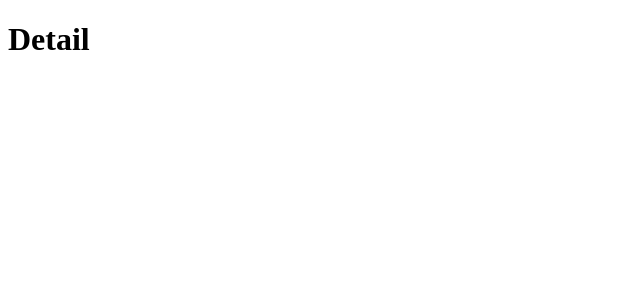
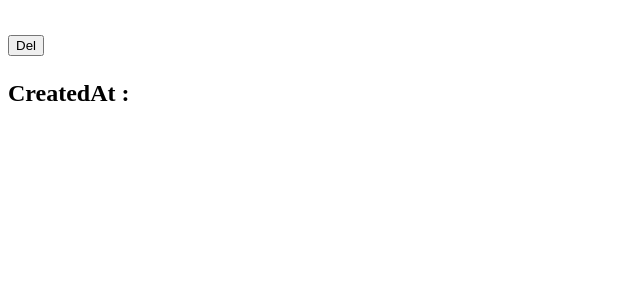
Before and after one commit to SonMinSeock/nomad-redux, a React (Create React App) app in the folder vanilla-redux/: page /1 in a window 1280 px wide. Shown: the top 300 px of the page, without its empty margins (0-640 px from the left). Built offline with nearby package versions, Linux system fonts and the light colour scheme.

Commit message:
Detail 컴포넌트 만들어보기

```diff
--- a/vanilla-redux/src/components/ToDo.js
+++ b/vanilla-redux/src/components/ToDo.js
@@ -1,10 +1,11 @@
 import { connect } from "react-redux";
 import { actionCreators } from "../store";
+import { Link } from "react-router-dom";
 
-function ToDo({ text, onDeleteBtnClick }) {
+function ToDo({ text, onDeleteBtnClick, id }) {
   return (
     <li>
-      {text}
+      <Link to={`/${id}`}>{text}</Link>
       <button onClick={onDeleteBtnClick}>Del</button>
     </li>
   );
--- a/vanilla-redux/src/routes/Detail.js
+++ b/vanilla-redux/src/routes/Detail.js
@@ -1,7 +1,38 @@
 import React from "react";
+import { connect } from "react-redux";
+import { useNavigate, useParams } from "react-router-dom";
+import { actionCreators } from "../store";
 
-function Detail() {
-  return <h1>Detail</h1>;
+function Detail({ findToDo, onDeleteBtnClick }) {
+  const { id } = useParams();
+  const toDo = findToDo(+id);
+  const navigate = useNavigate();
+
+  return (
+    <>
+      <h1>
+        {toDo?.text}{" "}
+        <button
+          onClick={() => {
+            onDeleteBtnClick(+id);
+            navigate("/");
+          }}
+        >
+          Del
+        </button>
+      </h1>
+      <h2>CreatedAt : {toDo?.id}</h2>
+    </>
+  );
 }
 
-export default Detail;
+function mapStateToProps(toDos) {
+  return {
+    findToDo: (id) => toDos.find((toDo) => toDo.id === id),
+  };
+}
+
+function mapDispatchToProps(dispatch) {
+  return { onDeleteBtnClick: (id) => dispatch(actionCreators.deleteToDo(id)) };
+}
+export default connect(mapStateToProps, mapDispatchToProps)(Detail);
```
